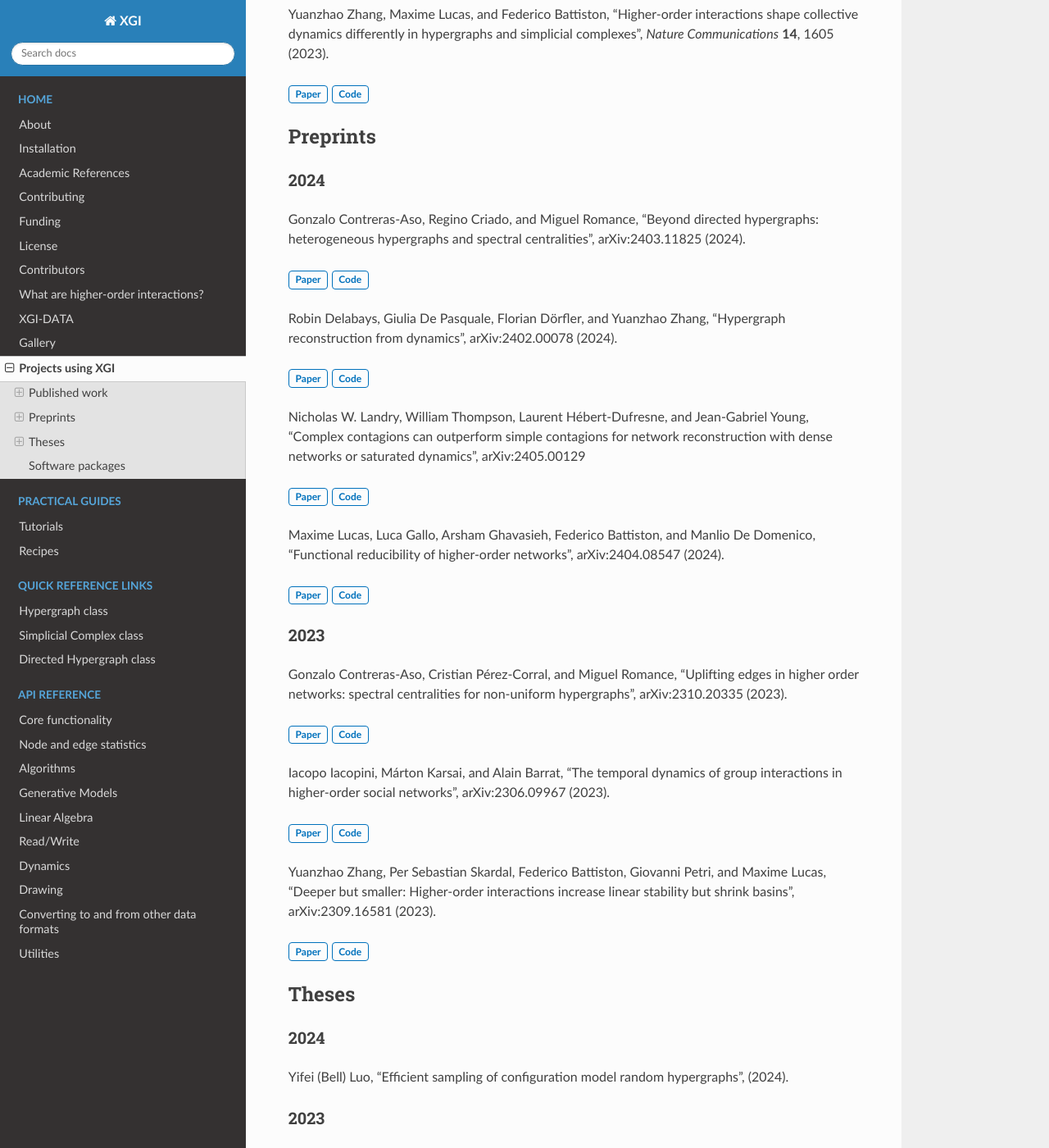
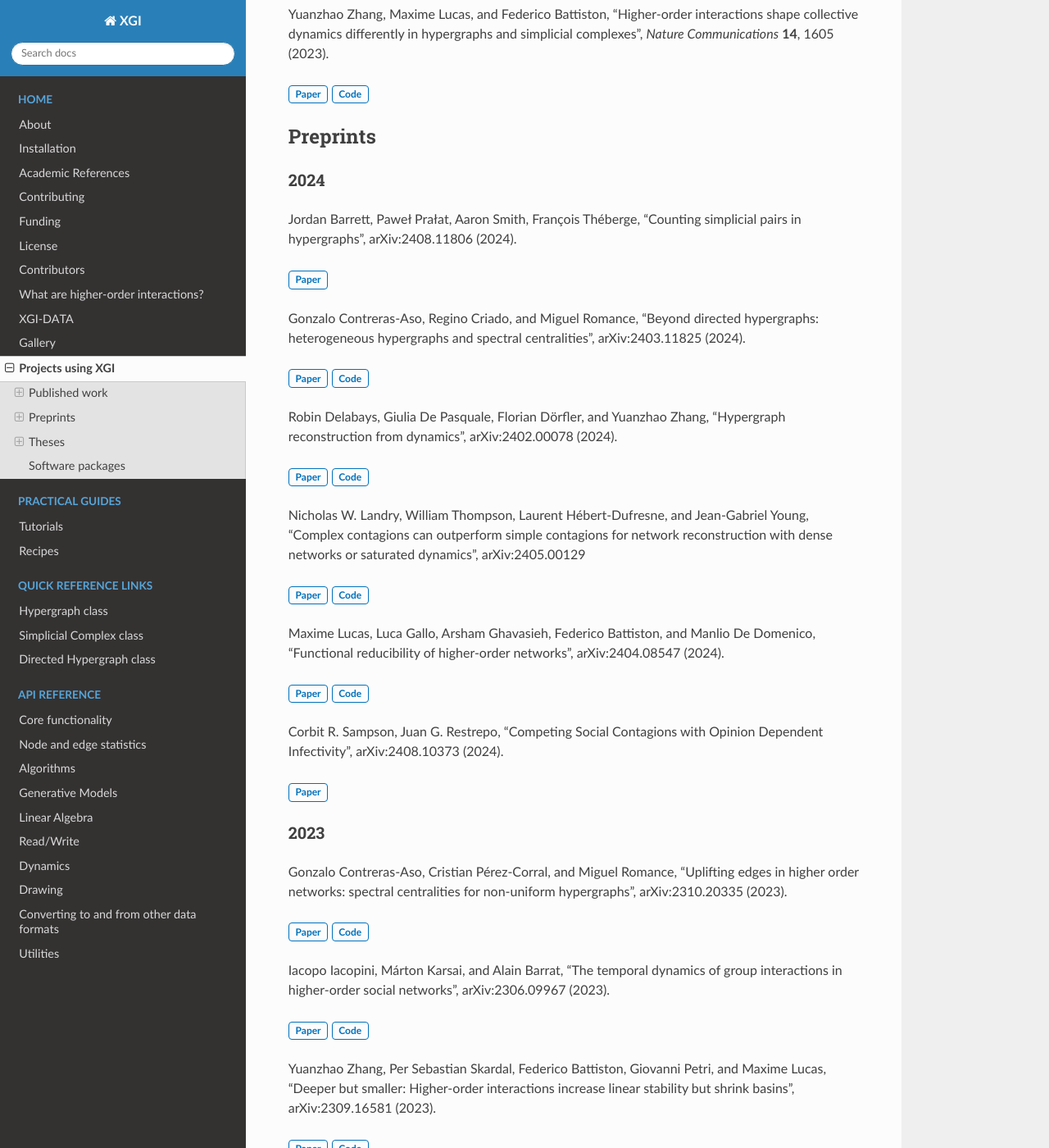
Before and after one commit to xgi-org/xgi, a Sphinx documentation site: the page built from docs/source/using-xgi.rst, in a window 1280 px wide and 1400 px high, scrolled down 1319 px. Shown: the whole window at 82% size. Built offline with Sphinx 7.4.7 and the Read the Docs theme 2.0.0, drawn with Linux system fonts in a browser that asks for light colours; pages that are not in the unit, such as notebooks, are missing from menus.

Commit message:
add new refs

```diff
--- a/docs/source/using-xgi.rst
+++ b/docs/source/using-xgi.rst
@@ -62,6 +62,10 @@ Preprints
 2024
 ----
 
+Jordan Barrett, Paweł Prałat, Aaron Smith, François Théberge, "Counting simplicial pairs in hypergraphs", arXiv:2408.11806 (2024).
+
+:bdg-link-primary-line:`Paper <https://arxiv.org/abs/2408.11806>`
+
 Gonzalo Contreras-Aso, Regino Criado, and Miguel Romance, "Beyond directed hypergraphs: heterogeneous hypergraphs and spectral centralities", arXiv:2403.11825 (2024).
 
 :bdg-link-primary-line:`Paper <https://arxiv.org/abs/2403.11825>`
@@ -82,6 +86,10 @@ Maxime Lucas, Luca Gallo, Arsham Ghavasieh, Federico Battiston, and Manlio De Do
 
 :bdg-link-primary-line:`Paper <https://arxiv.org/abs/2404.08547>`
 :bdg-link-primary-line:`Code <https://github.com/maximelucas/hypergraph_reducibility>`
+
+Corbit R. Sampson, Juan G. Restrepo, "Competing Social Contagions with Opinion Dependent Infectivity", arXiv:2408.10373 (2024).
+
+:bdg-link-primary-line:`Paper <https://arxiv.org/abs/2408.10373>`
 
 2023
 ----
```
